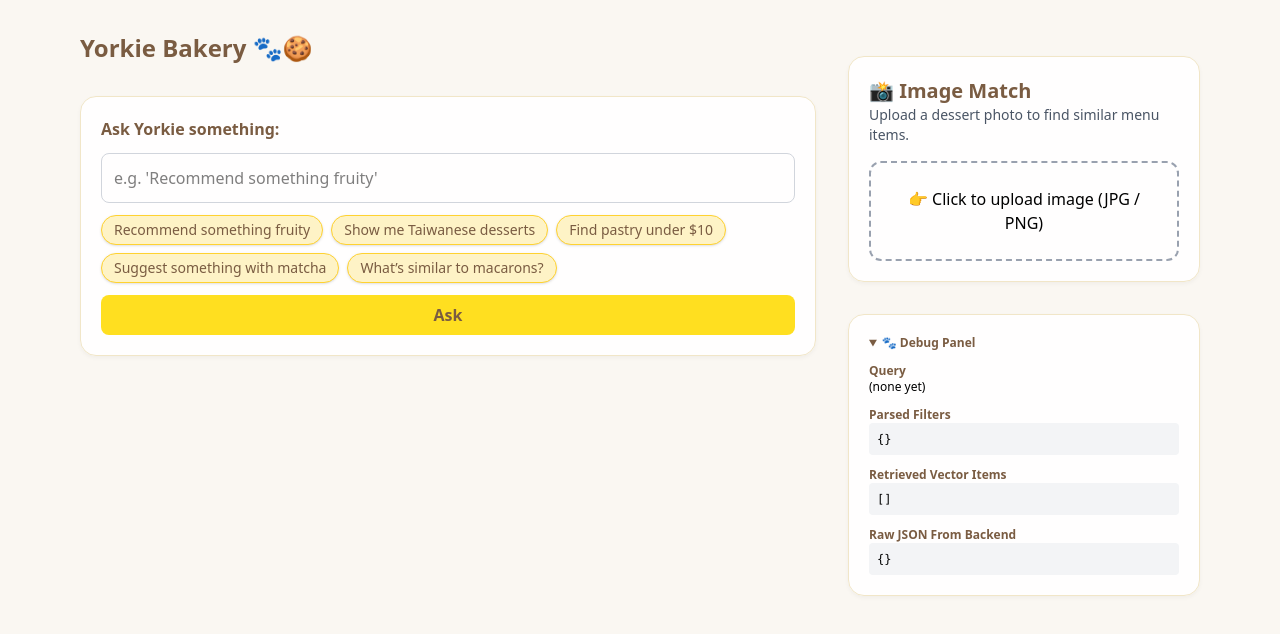
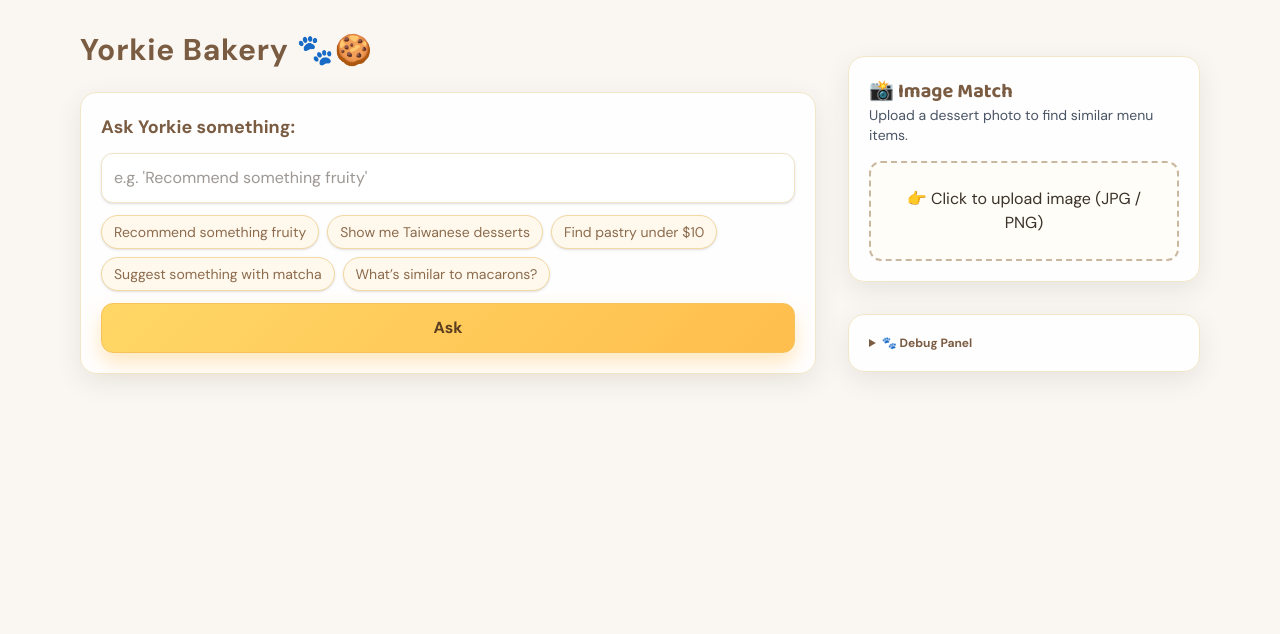
Before and after one commit to sikun-peng/yorkiebakery-api, a React (Vite) app in the folder ai_demo_frontend/: page / in a window 1280 px wide. Shown: the top 634 px of the page. Built offline with nearby package versions, Linux system fonts and the light colour scheme; no server answers.

Commit message:
update react ui

```diff
--- a/ai_demo_frontend/src/components/AIInput.tsx
+++ b/ai_demo_frontend/src/components/AIInput.tsx
@@ -48,14 +48,14 @@ export default function AIInput({ setTrace }: Props) {
 
   return (
     <form onSubmit={handleSubmit} className="yorkie-card w-full flex flex-col space-y-3">
-      <label className="font-semibold text-yorkieBrown">
+      <label className="font-semibold text-yorkieBrown text-lg">
         Ask Yorkie something:
       </label>
 
       <input
         type="text"
         placeholder="e.g. 'Recommend something fruity'"
-        className="border border-gray-300 rounded-lg p-3 w-full focus:ring-2 focus:ring-yellow-300"
+        className="border border-[var(--yorkie-border)] rounded-xl p-3 w-full focus:ring-2 focus:ring-yellow-300 shadow-sm bg-white"
         value={message}
         onChange={(e) => setMessage(e.target.value)}
       />
@@ -66,8 +66,7 @@ export default function AIInput({ setTrace }: Props) {
             key={prompt}
             type="button"
             onClick={() => setMessage(prompt)}
-            className="px-3 py-1 rounded-full bg-amber-100 border border-amber-300
-                       text-yorkieBrown hover:bg-amber-200 shadow-sm transition"
+            className="pill-btn"
           >
             {prompt}
           </button>
@@ -77,7 +76,7 @@ export default function AIInput({ setTrace }: Props) {
       <button
         type="submit"
         disabled={loading}
-        className="bg-yellow-300 hover:bg-yellow-400 text-yorkieBrown font-bold py-2 px-4 rounded-lg transition disabled:opacity-50"
+        className="primary-btn disabled:opacity-50"
       >
         {loading ? "Thinking..." : "Ask"}
       </button>
--- a/ai_demo_frontend/src/components/DebugPanel.tsx
+++ b/ai_demo_frontend/src/components/DebugPanel.tsx
@@ -7,7 +7,7 @@ interface Props {
 export default function DebugPanel({ trace }: Props) {
   return (
     <section className="yorkie-card text-xs space-y-2">
-      <details open>
+      <details>
         <summary className="cursor-pointer font-bold text-yorkieBrown">
           🐾 Debug Panel
         </summary>
--- a/ai_demo_frontend/src/components/ImageUploadPanel.tsx
+++ b/ai_demo_frontend/src/components/ImageUploadPanel.tsx
@@ -55,7 +55,7 @@ export default function ImageUploadPanel({ onAnalysisComplete }: Props) {
         Upload a dessert photo to find similar menu items.
       </p>
 
-      <label className="block border-2 border-dashed border-gray-400 rounded-xl p-6 text-center cursor-pointer hover:bg-gray-50 transition">
+      <label className="block dashed-upload rounded-xl p-6 text-center cursor-pointer">
         👉 Click to upload image (JPG / PNG)
         <input type="file" accept="image/*" className="hidden" onChange={handleFileChange} />
       </label>
--- a/ai_demo_frontend/src/components/YorkieHeader.tsx
+++ b/ai_demo_frontend/src/components/YorkieHeader.tsx
@@ -5,11 +5,11 @@ export const HOME_URL =
 
 export default function YorkieHeader() {
   return (
-    <header className="mb-8">
+    <header className="mb-6">
       <div className="flex items-center justify-between">
         <a
           href={HOME_URL}
-          className="text-2xl font-bold text-[var(--yorkie-brown)] hover:underline"
+          className="text-3xl font-bold text-[var(--yorkie-brown)] tracking-wide"
         >
           Yorkie Bakery 🐾🍪
         </a>
--- a/ai_demo_frontend/src/index.css
+++ b/ai_demo_frontend/src/index.css
@@ -1,19 +1,27 @@
 /* index.css */
+@import url('https://fonts.googleapis.com/css2?family=Baloo+2:wght@600;700&family=DM+Sans:wght@400;500;700&display=swap');
 @import "tailwindcss";
 
 /* Yorkie Theme Variables */
 :root {
   --yorkie-bg: #faf7f2;
+  --yorkie-bg-2: #fdfaf5;
   --yorkie-brown: #7a5c42;
+  --yorkie-brown-soft: #8c6b4d;
   --yorkie-yellow: #f8e8b0;
   --yorkie-border: #f1e6c8;
   --yorkie-card: #ffffffee;
 }
 
 body {
-  background: var(--yorkie-bg);
-  font-family: system-ui, sans-serif;
+  background: linear-gradient(180deg, var(--yorkie-bg) 0%, var(--yorkie-bg-2) 100%);
+  font-family: "DM Sans", system-ui, sans-serif;
   margin: 0;
+  color: #3b322a;
+}
+
+h1, h2, h3 {
+  font-family: "Baloo 2", "DM Sans", sans-serif;
 }
 
 .text-yorkieBrown {
@@ -25,5 +33,43 @@ body {
   border: 1px solid var(--yorkie-border);
   border-radius: 1rem;
   padding: 1.25rem;
-  box-shadow: 0 2px 4px rgb(0 0 0 / 0.04);
+  box-shadow: 0 8px 28px rgb(0 0 0 / 0.08);
 }
+
+.pill-btn {
+  @apply px-3 py-1.5 text-sm rounded-full transition shadow-sm border;
+  border-color: #f3d9a2;
+  background: #fff9ed;
+  color: var(--yorkie-brown-soft);
+}
+
+.pill-btn:hover {
+  background: #ffeec7;
+  border-color: #f5cf86;
+  transform: translateY(-1px);
+  box-shadow: 0 4px 12px rgb(0 0 0 / 0.08);
+}
+
+.primary-btn {
+  @apply w-full py-3 font-bold rounded-xl transition;
+  background: linear-gradient(135deg, #ffd766, #ffbe4d);
+  color: #5b3e21;
+  box-shadow: 0 10px 20px rgb(255 190 77 / 0.35);
+  border: 1px solid #f6c35a;
+}
+
+.primary-btn:hover {
+  transform: translateY(-1px);
+  box-shadow: 0 12px 24px rgb(255 190 77 / 0.4);
+}
+
+.dashed-upload {
+  border: 2px dashed #c9b7a0;
+  background: #fffdf7;
+  transition: all 0.2s ease;
+}
+
+.dashed-upload:hover {
+  background: #fff7e6;
+  border-color: #bfa27c;
+}
```
Also changed, not shown: ai_demo_frontend/src/components/RetrievedItemsPanel.tsx (line endings or trailing spaces), 1 other file (tests, documents, lock files or other folders).
